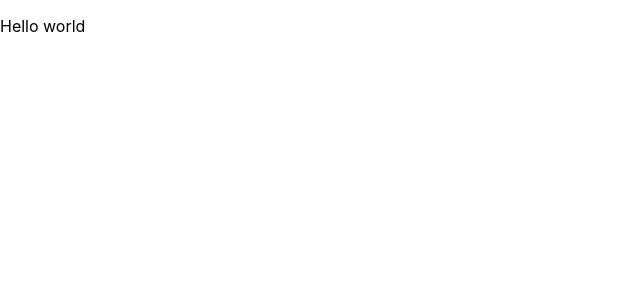
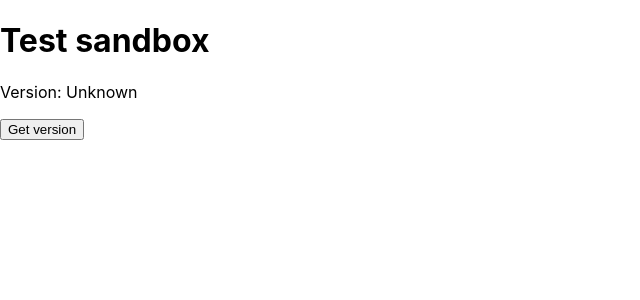
Before and after one commit to skewwhiffy/theory-kotlin, a React (Create React App) app in the folder web/: page /test in a window 1280 px wide. Shown: the top 300 px of the page, without its empty margins (0-640 px from the left). Built offline with nearby package versions, Linux system fonts and the light colour scheme.

Commit message:
FE talking to BE

```diff
--- a/web/package.json
+++ b/web/package.json
@@ -2,6 +2,7 @@
   "name": "web",
   "version": "0.1.0",
   "private": true,
+  "proxy": "http://localhost:3001",
   "dependencies": {
     "@testing-library/jest-dom": "^5.14.1",
     "@testing-library/react": "^13.0.0",
@@ -10,6 +11,7 @@
     "@types/node": "^16.7.13",
     "@types/react": "^18.0.0",
     "@types/react-dom": "^18.0.0",
+    "axios": "^1.7.9",
     "react": "^19.0.0",
     "react-dom": "^19.0.0",
     "react-router": "^7.1.1",
--- a/web/src/route/Test.tsx
+++ b/web/src/route/Test.tsx
@@ -1 +1,24 @@
-export const Test = () => <p>Hello world</p>
+import {useState} from "react";
+import axios from "axios";
+
+export const Test = () => {
+  const [version, setVersion] = useState<String | unknown>()
+
+  const getVersion = async () => {
+    try {
+      const response = await axios.get("/api/ping")
+      const {version} = await response.data
+      setVersion(version)
+    } catch (error) {
+      console.log(error)
+    }
+  }
+
+  return <>
+    <h1>Test sandbox</h1>
+    <p>
+      <>Version: {version ?? 'Unknown'}</>
+    </p>
+    <button onClick={() => getVersion()}>Get version</button>
+  </>
+}
--- a/web/src/scaffold/Routing.tsx
+++ b/web/src/scaffold/Routing.tsx
@@ -5,5 +5,4 @@ import {NotFound} from "../route/NotFound";
 export const Routing = () =>
   <Routes>
     <Route path="/test" element={<Test/>}/>
-    <Route path="*" element={<NotFound/>}/>
   </Routes>
```
Also changed, not shown: 1 other file (tests, documents, lock files or other folders).
